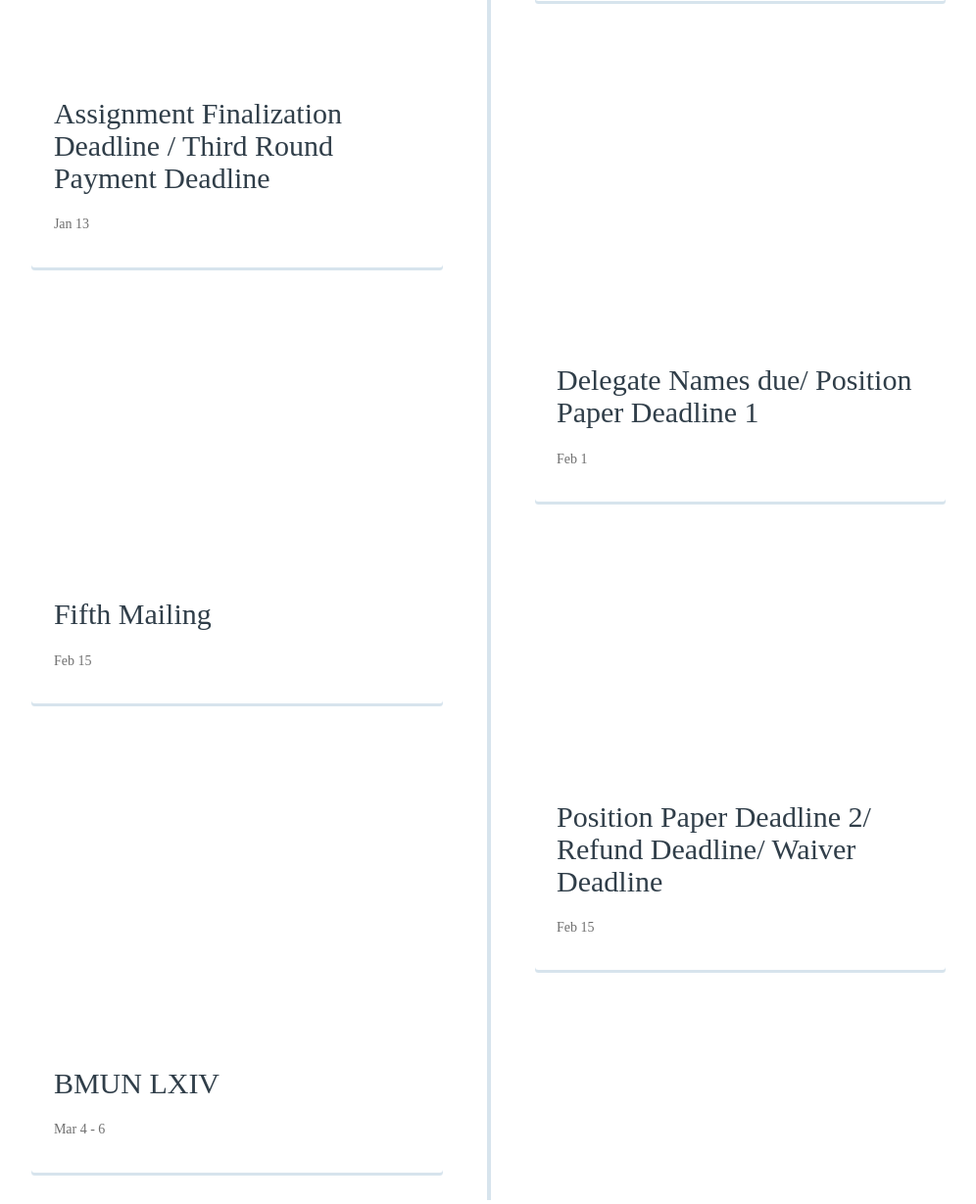
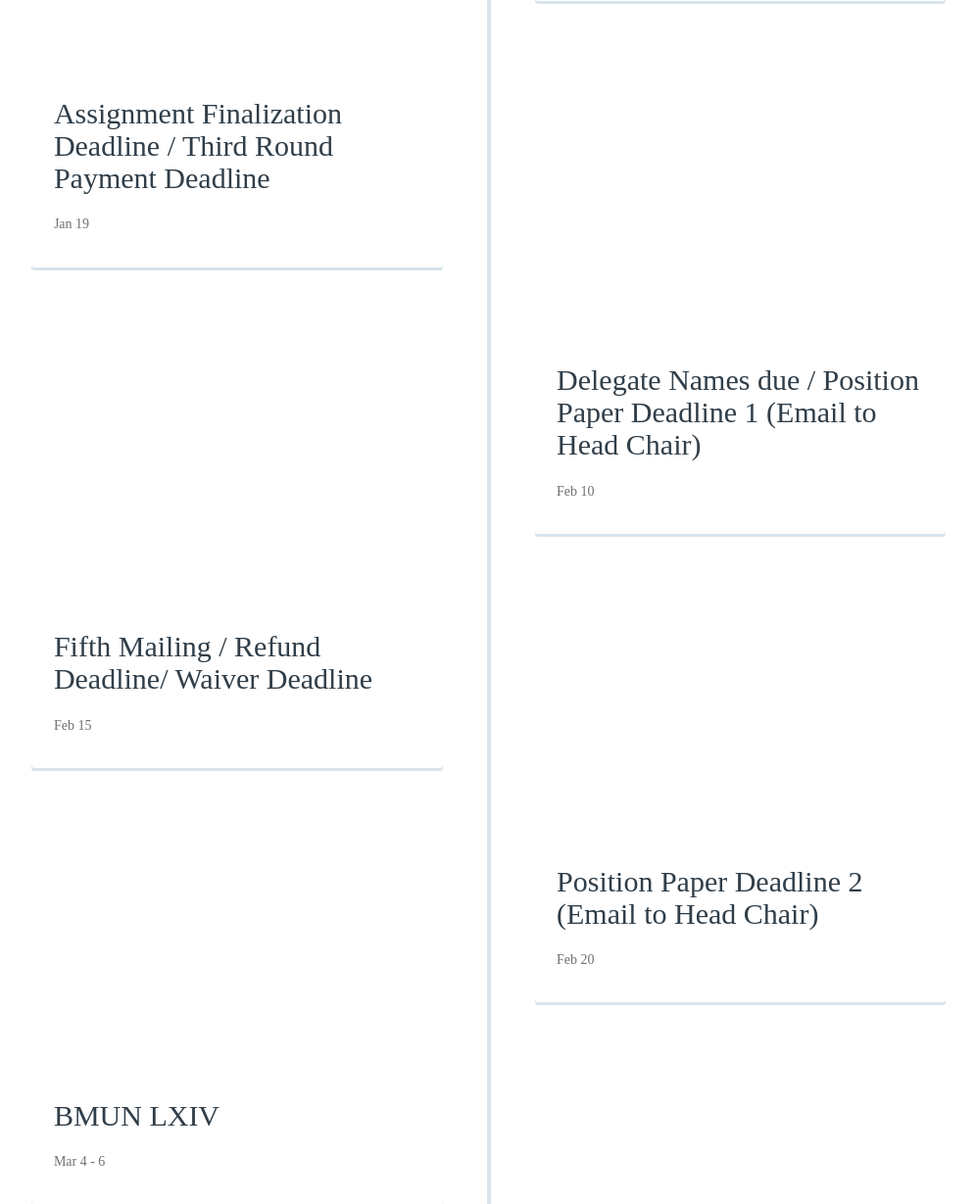
Before and after one commit to nathanielparke/website, a PHP site: page /Timeline.php in a window 1280 px wide. Shown: the part 3350-4579 px from the top of the page at 98% size, without its empty margins (141-1137 px from the left). Run offline with PHP 8.4, Linux system fonts and the light colour scheme; some libraries are stand-ins or nearby versions.

Commit message:
People are late on TS and take it out on me

```diff
--- a/Advisor_FAQs.php
+++ b/Advisor_FAQs.php
@@ -1,6 +1,6 @@
 <?php
-    include '../html/header.html';
-    include '../html/navbar.html'
+    include 'html/header.html';
+    include 'html/navbar.html'
 ?>
 
 <!-- Marketing Container -->
@@ -233,7 +233,7 @@
 		    <h2 class="bloc-heading">Miscellaneous <p class="pull-right"><a href="#"><smalL>Back to top</small></a></p></h2>
 
 		    <dl>
-		    	<dt id="misc_q1" class="anchor">What does BMUN 63 mean by going green, and why is BMUN undertaking this initiative?</dt>
+		    	<dt id="misc_q1" class="anchor">What does BMUN 64 mean by going green, and why is BMUN undertaking this initiative?</dt>
 		    	<dd>Berkeley is the third greenest city in America. All around us, institutions are making efforts to reduce paper and water waste. BMUN believes in living the principles we espouse, and that is why we have undertaken the going green initiative in the 57th session and continued to uphold this initiative. Our conference will be going waste-neutral by reducing paper waste via online submission of position papers and projected (rather than printed) resolutions. Also, the staff will work to recycle and compost all waste produced by the conference.</dd>
 
 		    	<br>
--- a/Committees.php
+++ b/Committees.php
@@ -16,7 +16,7 @@
                 <h3 class="committee-heading"> 1st Disarmament & International Security</h3>
                 <h5><strong>Head Chair: Tiffany Gean</strong></h5>
                 <h5><strong>Vice Chairs: Eric Dumas, Sherry Guo, Michael Pollack </h5></strong>
-                <h5><a href="ComingSoon.php">Extremist Groups in sub-Saharan Africa, Disarmament of the Arctic Circle</a> | <a href="http://disc.blogs.bmun.org/">Blog</a>| <a href="mailto:chief@bmun.org" target="_blank">Email</a></h5>
+                <h5><a href="topicSynopses/DISEC.pdf">Extremist Groups in sub-Saharan Africa, Disarmament of the Arctic Circle</a> | <a href="http://disc.blogs.bmun.org/">Blog</a>| <a href="mailto:chief@bmun.org" target="_blank">Email</a></h5>
             </div>
 
             <div class=" committee" >
@@ -48,7 +48,7 @@
                 <h3 class="committee-heading"> World Health Organization</h3>
                 <h5><strong>Head Chair: Hunter Conrad</strong></h5>
                 <h5><strong>Vice Chairs: Stacey Dojiri, Nicholas Spelta, TJ Ford </h5></strong>
-                <h5><a href="topicSynopses/WHO.pdf">The Double Burden of Disease</a> |  <a href="http://who.blogs.bmun.org/">Blog</a> | <a href="mailto:hconrad@bmun.org" target="_blank">Email</a></h5>
+                <h5><a href="topicSynopses/WHO.pdf">Drugs: Crime or Health Issue?, The Double Burden of Disease</a> |  <a href="http://who.blogs.bmun.org/">Blog</a> | <a href="mailto:hconrad@bmun.org" target="_blank">Email</a></h5>
             </div>
 
             <div class=" committee">
--- a/Timeline.php
+++ b/Timeline.php
@@ -132,28 +132,28 @@
 			<div class="cd-timeline-block">
 				<div class="cd-timeline-content">
 					<h2>Assignment Finalization Deadline / Third Round Payment Deadline</h2>
-					<span class="cd-date">Jan 13</span>
+					<span class="cd-date">Jan 19</span>
 				</div>
 			</div>
 
 			<div class="cd-timeline-block">
 				<div class="cd-timeline-content">
-					<h2>Delegate Names due/ Position Paper Deadline 1</h2>
-					<span class="cd-date">Feb 1</span>
+					<h2>Delegate Names due / Position Paper Deadline 1 (Email to Head Chair) </h2>
+					<span class="cd-date">Feb 10</span>
 				</div>
 			</div>
 
 			<div class="cd-timeline-block">
 				<div class="cd-timeline-content">
-					<h2>Fifth Mailing</h2>
+					<h2>Fifth Mailing / Refund Deadline/ Waiver Deadline</h2>
 					<span class="cd-date">Feb 15</span>
 				</div>
 			</div>
 
 			<div class="cd-timeline-block">
 				<div class="cd-timeline-content">
-					<h2>Position Paper Deadline 2/ Refund Deadline/ Waiver Deadline</h2>
-					<span class="cd-date">Feb 15</span>
+					<h2>Position Paper Deadline 2 (Email to Head Chair)</h2>
+					<span class="cd-date">Feb 20</span>
 				</div>
 			</div>
 
```
Also changed, not shown: 3 other files.
